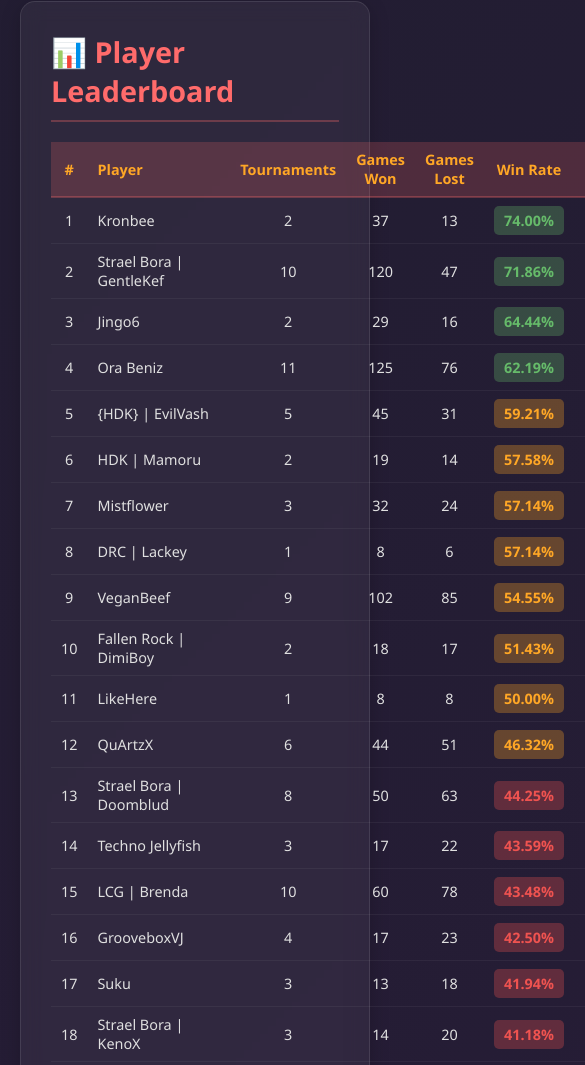
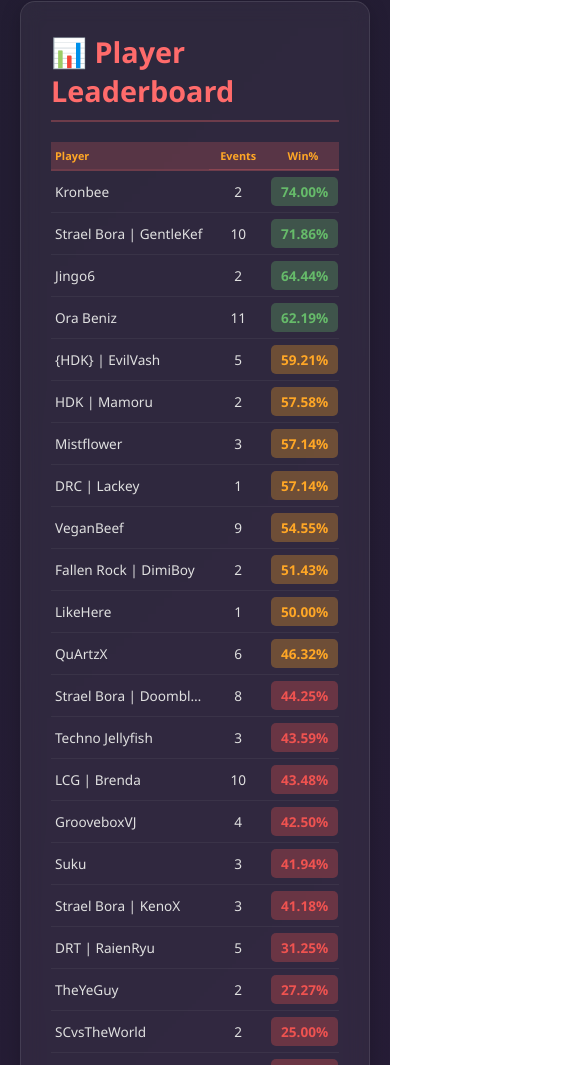
Before and after one commit to JasperVandePerrePXL/fgdojo, a website: page index.html in a window 390 px wide. Shown: the part 1993-3058 px from the top of the page, 585 px wide, since content can reach past the window. Drawn offline with Linux system fonts and the light colour scheme.

Commit message:
Added phone layout

```diff
--- a/index.html
+++ b/index.html
@@ -3,6 +3,7 @@
 <head>
     <meta charset="UTF-8">
     <meta name="viewport" content="width=device-width, initial-scale=1.0">
+    <link rel="icon" type="image/x-icon" href="fgdlogo.jpg">
     <title>Fighting Game Dojo - Guilty Gear Strive Leaderboard</title>
     <style>
         * {
@@ -335,6 +336,46 @@
                 padding: 8px 10px;
             }
         }
+
+        @media (max-width: 640px) {
+            /* Keep only player, tournaments, and win rate visible on phones */
+            .col-rank,
+            .col-games-won,
+            .col-games-lost,
+            .col-first-place {
+                display: none;
+            }
+
+            table {
+                font-size: 0.85em;
+                table-layout: fixed;
+            }
+
+            th, td {
+                padding: 6px 4px;
+            }
+
+            th {
+                font-size: 0.8em;
+            }
+
+            .player-col {
+                width: 55%;
+                white-space: nowrap;
+                overflow: hidden;
+                text-overflow: ellipsis;
+            }
+
+            .col-tournaments {
+                width: 20%;
+                white-space: nowrap;
+            }
+
+            .col-win-rate {
+                width: 25%;
+                white-space: nowrap;
+            }
+        }
     </style>
 </head>
 <body>
@@ -504,27 +545,27 @@
                         <table>
                             <thead>
                                 <tr>
-                                    <th class="center">#</th>
-                                    <th>Player</th>
-                                    <th class="center">Tournaments</th>
-                                    <th class="center">Games Won</th>
-                                    <th class="center">Games Lost</th>
-                                    <th class="center">Win Rate</th>
-                                    <th class="center">1st Places</th>
+                                    <th class="center col-rank">#</th>
+                                    <th class="player-col">Player</th>
+                                    <th class="center col-tournaments">Events</th>
+                                    <th class="center col-games-won">Games Won</th>
+                                    <th class="center col-games-lost">Games Lost</th>
+                                    <th class="center col-win-rate">Win%</th>
+                                    <th class="center col-first-place">1st Places</th>
                                 </tr>
                             </thead>
                             <tbody>
                                 ${players.map((player, index) => `
                                     <tr>
-                                        <td class="center">${index + 1}</td>
-                                        <td class="player-name">${player.displayName}</td>
-                                        <td class="center">${player.tournamentsAttended}</td>
-                                        <td class="center">${player.gamesWon}</td>
-                                        <td class="center">${player.gamesLost}</td>
-                                        <td class="center">
+                                        <td class="center col-rank">${index + 1}</td>
+                                        <td class="player-name player-col">${player.displayName}</td>
+                                        <td class="center col-tournaments">${player.tournamentsAttended}</td>
+                                        <td class="center col-games-won">${player.gamesWon}</td>
+                                        <td class="center col-games-lost">${player.gamesLost}</td>
+                                        <td class="center col-win-rate">
                                             <span class="win-rate ${getWinRateClass(player.winRate)}">${player.winRate}%</span>
                                         </td>
-                                        <td class="center">${player.firstPlaces > 0 ? '🏆 ' + player.firstPlaces : '-'}</td>
+                                        <td class="center col-first-place">${player.firstPlaces > 0 ? '🏆 ' + player.firstPlaces : '-'}</td>
                                     </tr>
                                 `).join('')}
                             </tbody>
```
Also changed, not shown: fgdlogo.jpg (added).
